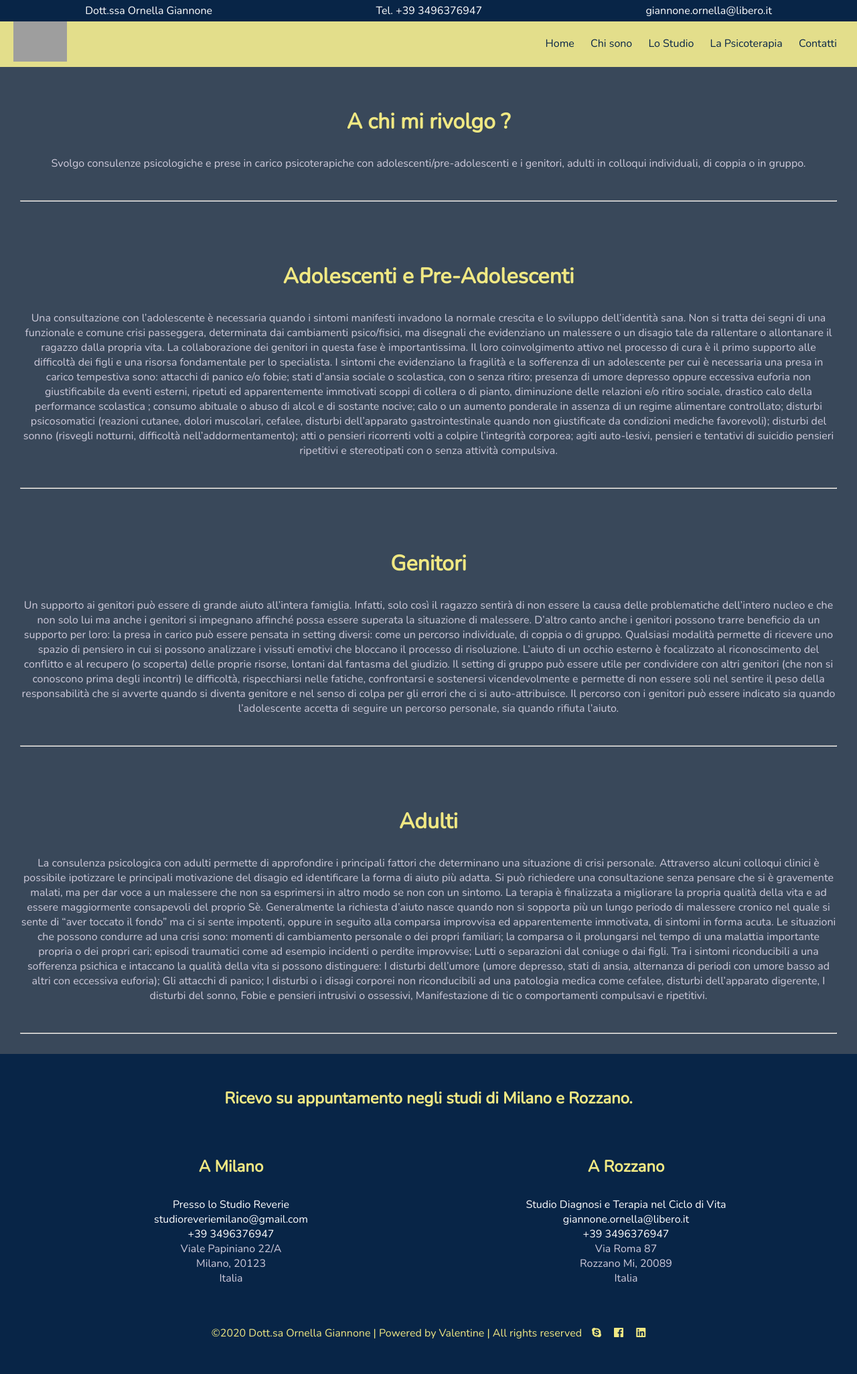
After one commit to Valentine1402/psychologist-study, a Laravel app: page /whoSpeak in a window 1280 px wide. The commit adds this page. Shown: the whole page at 67% size. Run offline with Laravel 8, Linux system fonts and the light colour scheme; some libraries are stand-ins or nearby versions; grey boxes are pictures that could not be loaded.

Commit message:
add pages

```diff
--- a/OrnellaGiannone/resources/sass/app.scss
+++ b/OrnellaGiannone/resources/sass/app.scss
@@ -15,4 +15,5 @@
 @import 'partials/footer';
 @import 'partials/main';
 @import 'partials/contact';
-@import 'partials/who';
+@import 'partials/whoIAm';
+@import 'partials/whoSpeak';
--- a/OrnellaGiannone/resources/sass/partials/_contact.scss
+++ b/OrnellaGiannone/resources/sass/partials/_contact.scss
@@ -0,0 +1,43 @@
+h1 , h2{
+    text-align: center;
+    color: $my_yellow;
+    padding: 30px;
+}
+
+
+.whoContactBox{
+    display: flex;
+    padding: 50px  30px;
+
+     .box_Contact_left{
+        flex-basis: 40%;
+
+        img{
+            border-radius: 10%;
+            max-height: 400px;
+            padding: 20px;
+        }
+    }
+
+    .box_Contact_right{
+        flex-basis: 60%;
+        padding: 40px;
+        display: flex;
+        justify-content: center;
+        align-items: center;
+
+        ul li a{
+            color: $lightPink;
+            text-align: center;
+            margin: 50px;
+            font-size: larger;
+        }
+
+        .my_contact_title{
+                    font-weight: bold;
+                    color: $my_yellow;
+                    padding-bottom: 10px;
+                }
+    }
+
+}
--- a/OrnellaGiannone/resources/sass/partials/_main.scss
+++ b/OrnellaGiannone/resources/sass/partials/_main.scss
@@ -1,15 +1,11 @@
 main{
     background-color: $myMain;
 }
-  h2{
-            color: $white;
-            padding: 20px 70px;
-            text-align: center;
-        }
 
 .box_main{
     display: flex;
     padding-left: 70px;
+    padding-top: 50px;
 
     .box_main_left{
         flex-basis: 40%;
@@ -23,12 +19,16 @@ main{
 
     .box_main_right{
         flex-basis: 60%;
-        padding: 40px;
         display: flex;
         flex-direction: column;
-        justify-content: center;
+
+        h1 , h4{
+            color: $my_yellow;
+            text-align: center;
+        }
 
         p{
+            margin-top: 70px;
             color: $lightPink;
             text-align: center;
             font-size: 27px;
--- /dev/null
+++ b/OrnellaGiannone/resources/sass/partials/_whoSpeak.scss
@@ -0,0 +1,7 @@
+.speak{
+    padding: 30px;
+}
+p{
+    text-align: center;
+    color: $lightPink;
+}
--- a/OrnellaGiannone/resources/views/components/footer.blade.php
+++ b/OrnellaGiannone/resources/views/components/footer.blade.php
@@ -4,10 +4,10 @@
         <div class="my_footer-up">
             <div class="my_footer_left">
                 <h2><a class="my_title-footer" href="">A Milano</a></h2>
-                <p><a class="list_footer"  href="https://www.studioreveriemilano.com/">Studio Reverie</a></p>
+                <p><a class="list_footer"  href="https://www.studioreveriemilano.com/"> Presso lo Studio Reverie</a></p>
                 <a class="list_footer"  href="">studioreveriemilano@gmail.com</a>
                     <p class="list_footer" >+39 3496376947</p>
-                <a class="list_footer" href="">
+                <a class="list_footer" href="{{ route('contatti') }}"">
                     <p>Viale Papiniano 22/A</p>
                     <p>Milano, 20123</p>
                     <p>Italia</p>
@@ -19,7 +19,7 @@
                 <p ><a class="list_footer" href="https://www.diagnositerapiarozzano.it/">Studio Diagnosi e Terapia nel Ciclo di Vita</a></p>
                 <a class="list_footer" href="">giannone.ornella@libero.it</a>
                     <p class="list_footer">+39 3496376947</p>
-                <a class="list_footer" href="">
+                <a class="list_footer" href="{{ route('contatti') }}">
                     <p>Via Roma 87</p>
                     <p>Rozzano Mi, 20089</p>
                     <p>Italia</p>
--- a/OrnellaGiannone/resources/views/components/main.blade.php
+++ b/OrnellaGiannone/resources/views/components/main.blade.php
@@ -1,9 +1,11 @@
 
-   <h2>Dott.ssa Ornella Giannone Psicologa e psicoterapeuta ad orientamento psicoanalitico.</h2>
+
    <div class="box_main">
         <div class="box_main_left">
             <img src="https://static.wixstatic.com/media/f9c8c3_46e82bccd9b64508907da1f37c6f4075~mv2_d_2320_3088_s_2.jpg/v1/fill/w_800,h_800,al_c,q_85,usm_0.66_1.00_0.01/IMG_8387_JPG.webp" alt=""></div>
         <div class="box_main_right">
+            <h1>Studio di psicologia e psicoterapia.</h1>
+            <h4>Dott.ssa Ornella Giannone Psicologa</h4>
             <p>"La mente che si apre ad una nuova idea non torna mai alla dimensione precedente."</p>
         </div>
     </div>
--- a/OrnellaGiannone/resources/views/components/navbar.blade.php
+++ b/OrnellaGiannone/resources/views/components/navbar.blade.php
@@ -6,15 +6,15 @@
     </div>
   <div class="nav_item">
     <div class="navbar-left">
-        <a href=""><img src="/images/logo.png" alt="logo"></a>
+        <a href="{{ route('home') }}"><img src="/images/logo.png" alt="logo"></a>
     </div>
     <div class="navbar-right">
         <ul class="menu">
-            <li><a href="{{ route('home') }}""">Home</a></li>
-            <li><a href="{{ route('chiSono') }}""">Chi sono</a></li>
-            <li><a href="">Lo Studio</a></li>
-            <li><a href="">La Psicoterapia</a></li>
-            <li><a href="{{ route('contatti') }}"">Contatti</a></li>
+            <li><a href="{{ route('home') }}">Home</a></li>
+            <li><a href="{{ route('chiSono') }}">Chi sono</a></li>
+            <li><a href="{{ route('aChiMiRivolgo') }}">Lo Studio</a></li>
+            <li><a href="{{ route('aChiMiRivolgo') }}">La Psicoterapia</a></li>
+            <li><a href="{{ route('contatti') }}">Contatti</a></li>
         </ul>
     </div>
   </div>
--- /dev/null
+++ b/OrnellaGiannone/resources/views/components/whoISpeak.blade.php
@@ -0,0 +1,58 @@
+<div class="speak">
+    <h1>A chi mi rivolgo ?</h1>
+    <p>Svolgo consulenze psicologiche e prese in carico psicoterapiche con adolescenti/pre-adolescenti e i genitori,  adulti in colloqui individuali, di coppia o in gruppo.</p>
+    <br><br><hr>
+</div>
+<div class="speak">
+    <h1>Adolescenti e Pre-Adolescenti</h1>
+    <p>Una consultazione con l’adolescente è necessaria quando i sintomi manifesti invadono la normale crescita e lo sviluppo dell’identità sana. Non si tratta dei segni di una funzionale e comune crisi passeggera, determinata dai cambiamenti psico/fisici, ma disegnali che evidenziano un malessere o un disagio tale da rallentare o allontanare il ragazzo dalla propria vita.
+        La collaborazione dei genitori in questa fase è importantissima. Il loro coinvolgimento attivo nel processo di cura è il primo supporto alle difficoltà dei figli e una risorsa fondamentale per lo specialista.
+        I sintomi che evidenziano la fragilità e la sofferenza di un adolescente per cui è necessaria una presa in carico tempestiva sono:
+        attacchi di panico e/o fobie;
+        stati d’ansia sociale o scolastica, con o senza ritiro;
+        presenza di umore depresso oppure eccessiva euforia non giustificabile da eventi esterni,
+        ripetuti ed apparentemente immotivati scoppi di collera o di pianto,
+        diminuzione delle relazioni e/o ritiro sociale,
+        drastico calo della performance scolastica ;
+        consumo abituale o abuso di alcol e di sostante nocive;
+        calo o un aumento ponderale in assenza di un regime alimentare controllato;
+        disturbi psicosomatici (reazioni cutanee, dolori muscolari, cefalee, disturbi dell’apparato gastrointestinale quando non giustificate da condizioni mediche favorevoli);
+        disturbi del sonno (risvegli notturni, difficoltà nell’addormentamento);
+        atti o pensieri ricorrenti volti a colpire l’integrità corporea;
+        agiti auto-lesivi, pensieri e tentativi di suicidio
+        pensieri ripetitivi e stereotipati con o senza attività compulsiva.
+    </p>
+    <br><br><hr>
+</div>
+<div class="speak">
+    <h1>Genitori</h1>
+    <p>Un supporto ai genitori può essere di grande aiuto all’intera famiglia. Infatti, solo così il ragazzo sentirà di non essere la causa delle problematiche dell’intero nucleo e che non solo lui ma anche i genitori si impegnano affinché possa essere superata la situazione di malessere.
+        D’altro canto anche i genitori possono trarre beneficio da un supporto per loro: la presa in carico può essere pensata in setting diversi: come un percorso individuale, di coppia o di gruppo. Qualsiasi modalità permette di ricevere uno spazio di pensiero in cui si possono analizzare i vissuti emotivi che bloccano il processo di risoluzione.
+        L’aiuto di un occhio esterno è focalizzato al riconoscimento del conflitto e al recupero (o scoperta) delle  proprie risorse, lontani dal fantasma del giudizio.
+        Il setting di gruppo può essere utile per condividere con altri genitori (che non si conoscono prima degli incontri) le difficoltà, rispecchiarsi nelle fatiche, confrontarsi e sostenersi vicendevolmente e permette di non essere soli nel sentire il peso della responsabilità che si avverte quando si diventa genitore e nel senso di colpa per gli errori che ci si auto-attribuisce.
+        Il percorso con i genitori può essere indicato sia quando l’adolescente accetta di seguire un percorso personale, sia quando rifiuta l’aiuto.
+    </p>
+    <br><br><hr>
+</div>
+<div class="speak">
+    <h1>Adulti</h1>
+    <p>La consulenza psicologica con adulti permette di approfondire i principali fattori che determinano una situazione di crisi personale. Attraverso alcuni colloqui clinici è possibile ipotizzare le principali motivazione del disagio ed identificare la forma di aiuto più adatta.
+        Si può richiedere una consultazione senza pensare che si è gravemente malati, ma per dar voce a un malessere che non sa esprimersi in altro modo se non con un sintomo.
+        La terapia è finalizzata a migliorare la propria qualità della vita e ad essere maggiormente consapevoli del proprio Sè.
+        Generalmente la richiesta d’aiuto nasce quando non si sopporta più un lungo periodo di malessere cronico nel quale si sente di “aver toccato il fondo” ma ci si sente impotenti, oppure in seguito alla comparsa improvvisa ed apparentemente immotivata, di sintomi in forma acuta.
+        Le situazioni che possono condurre ad una crisi sono:
+        momenti di cambiamento personale o dei propri familiari;
+        la comparsa o il prolungarsi nel tempo di una malattia importante propria o dei propri cari;
+        episodi traumatici come ad esempio incidenti o perdite improvvise;
+        Lutti o separazioni dal coniuge o dai figli.
+
+        Tra i sintomi riconducibili a una sofferenza psichica e intaccano la qualità della vita si possono distinguere:
+        I disturbi dell’umore (umore depresso, stati di ansia, alternanza di periodi con umore basso ad altri con eccessiva euforia);
+        Gli attacchi di panico;
+        I disturbi o i disagi corporei non riconducibili ad una patologia medica come cefalee, disturbi dell’apparato digerente,
+        I disturbi del sonno,
+        Fobie e pensieri intrusivi o ossessivi,
+        Manifestazione di tic o comportamenti compulsavi e ripetitivi.
+    </p>
+    <br><br><hr>
+</div>
--- a/OrnellaGiannone/resources/views/layouts/base.blade.php
+++ b/OrnellaGiannone/resources/views/layouts/base.blade.php
@@ -20,6 +20,7 @@
         @yield('main')
         @yield('contact')
         @Yield('whoIAm')
+        @Yield('whoSpeak')
 
     </main>
 
--- /dev/null
+++ b/OrnellaGiannone/resources/views/pages/whoSpeak.blade.php
@@ -0,0 +1,5 @@
+@extends('layouts.base')
+
+@section('whoSpeak')
+ @include('components.whoISpeak')
+@endsection
--- a/OrnellaGiannone/routes/web.php
+++ b/OrnellaGiannone/routes/web.php
@@ -24,3 +24,7 @@ Route::get('/contacts', function () {
 Route::get('/whoAm', function () {
     return view('pages.whoAm');
 })->name('chiSono');
+
+Route::get('/whoSpeak', function () {
+    return view('pages.whoSpeak');
+})->name('aChiMiRivolgo');
```
Also changed, not shown: OrnellaGiannone/resources/views/components/contact.blade.php (+35 -14 lines), OrnellaGiannone/public/css/app.css, OrnellaGiannone/resources/sass/partials/_whoIAm.scss (renamed from OrnellaGiannone/resources/sass/partials/_who.scss).
